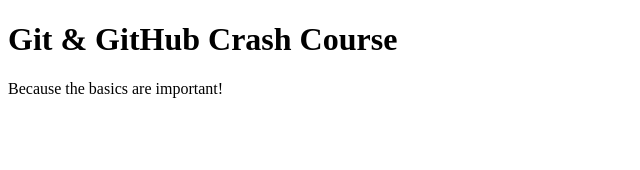
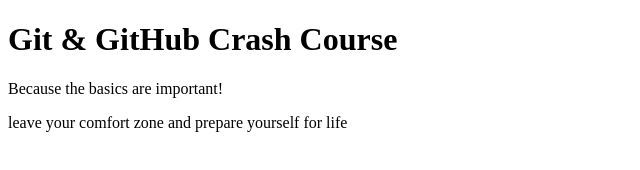
Before and after one commit to kanand31/learningadvance, a plain HTML site: page index.html in a window 1280 px wide. Shown: the whole page, without its empty margins (0-640 px from the left). Drawn offline with Linux system fonts and the light colour scheme.

Commit message:
modified my targets

```diff
--- a/index.html
+++ b/index.html
@@ -9,5 +9,6 @@
   <body>
     <h1>Git & GitHub Crash Course</h1>
     <p>Because the basics are important!</p>
+    <p> leave your comfort zone and prepare yourself for life</p>
   </body>
 </html>
```
